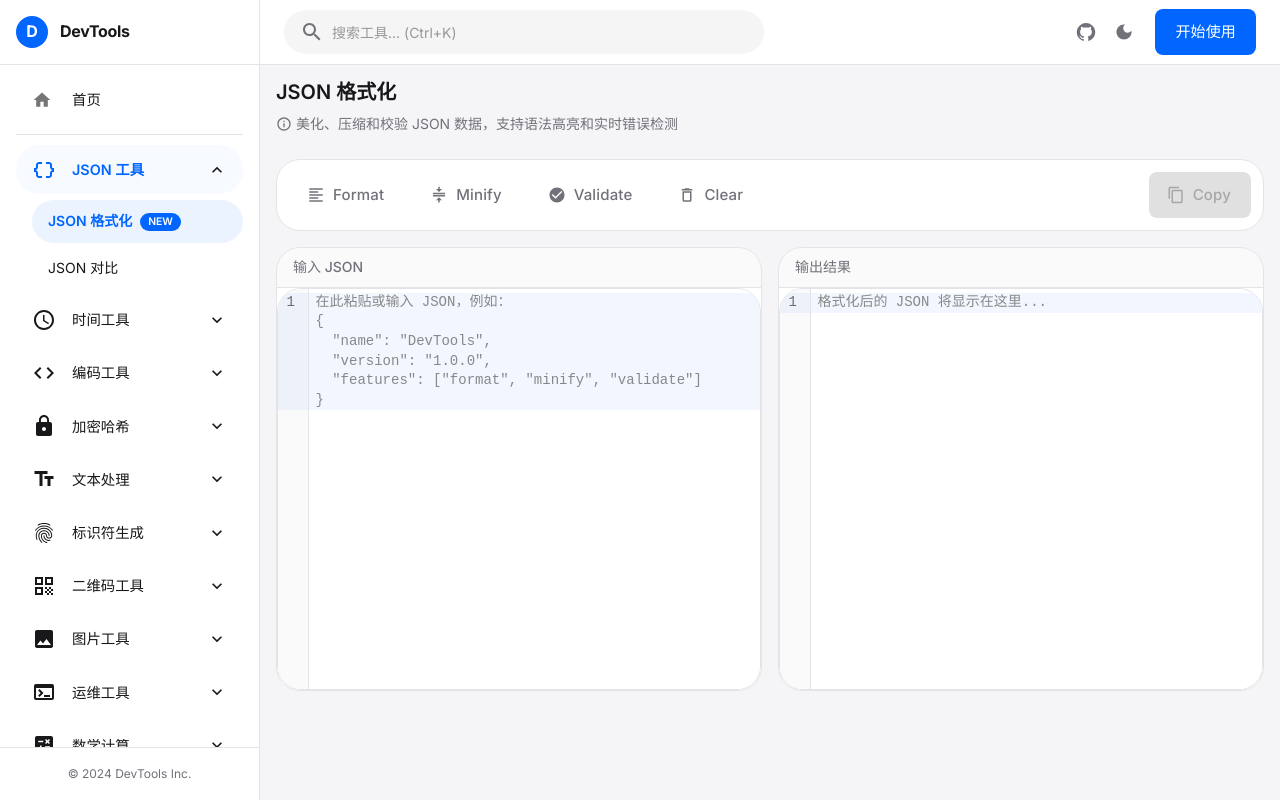
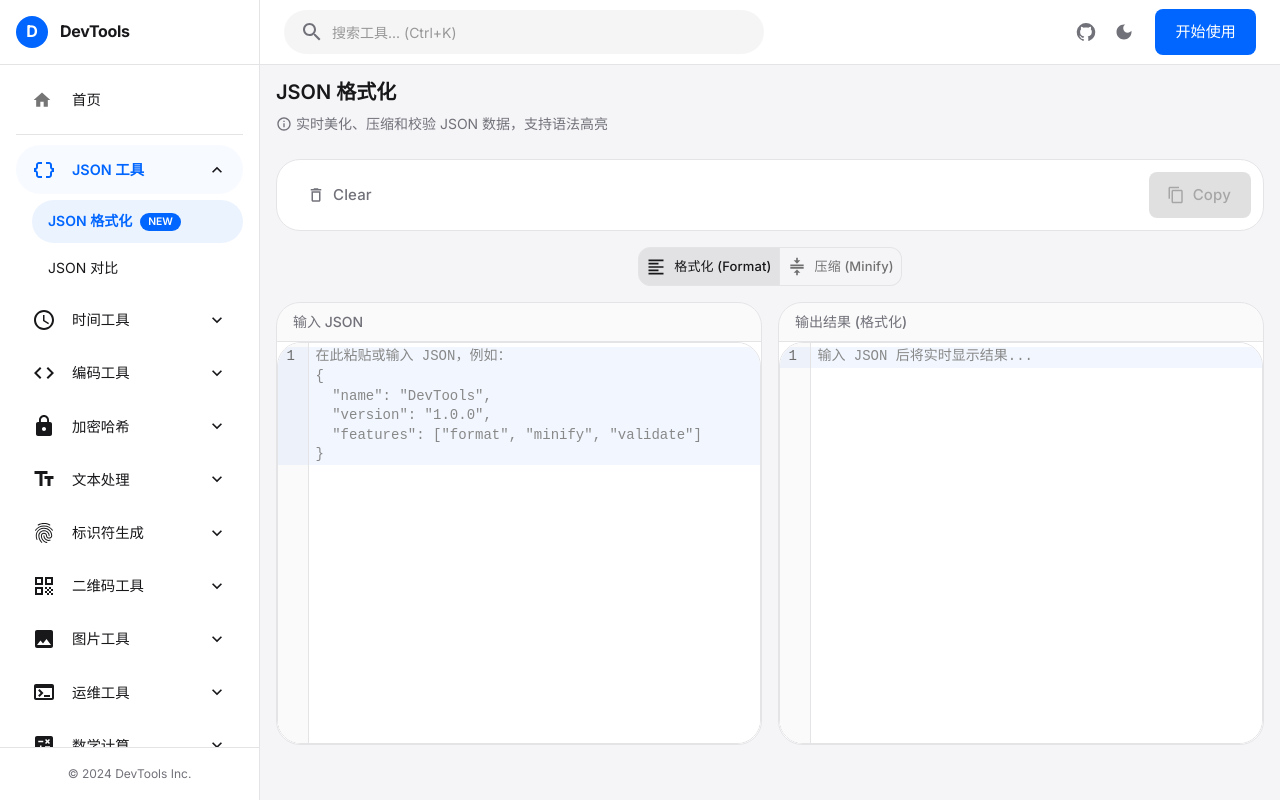
Before and after one commit to Code-suphub/tools_organization, a React (Vite) app: page /tools/json/format in a window 1280 px wide. Built offline with nearby package versions, Linux system fonts and the light colour scheme.

Commit message:
feat(tools): 将 JSON 和 SQL 格式化改为实时渲染模式

```diff
--- a/src/tools/json/JsonFormat.jsx
+++ b/src/tools/json/JsonFormat.jsx
@@ -1,8 +1,7 @@
-import React, { useState, useCallback } from 'react';
-import { Box, Grid, Paper, Typography, useTheme, Alert } from '@mui/material';
+import React, { useState, useEffect, useCallback } from 'react';
+import { Box, Grid, Paper, Typography, useTheme, Alert, ToggleButton, ToggleButtonGroup } from '@mui/material';
 import FormatAlignLeftIcon from '@mui/icons-material/FormatAlignLeft';
 import CompressIcon from '@mui/icons-material/Compress';
-import CheckCircleIcon from '@mui/icons-material/CheckCircle';
 import DeleteOutlineIcon from '@mui/icons-material/DeleteOutline';
 
 import ToolCard from '../../components/ToolCard';
@@ -12,10 +11,9 @@ import CodeEditor from '../../components/CodeEditor';
  * JSON 格式化工具
  *
  * 功能：
- * - JSON 美化（格式化）
- * - JSON 压缩（最小化）
- * - JSON 语法校验
- * - 实时错误提示
+ * - 实时 JSON 美化（格式化）
+ * - 实时 JSON 压缩（最小化）
+ * - 实时语法校验
  */
 function JsonFormat() {
     const theme = useTheme();
@@ -25,21 +23,25 @@ function JsonFormat() {
     const [output, setOutput] = useState('');
     const [error, setError] = useState(null);
     const [isValid, setIsValid] = useState(null);
+    const [mode, setMode] = useState('format'); // 'format' | 'minify'
 
     /**
-     * 格式化 JSON（美化）
+     * 实时处理 JSON
      */
-    const handleFormat = useCallback(() => {
+    useEffect(() => {
         if (!input.trim()) {
-            setError('请输入 JSON 内容');
-            setIsValid(false);
+            setOutput('');
+            setError(null);
+            setIsValid(null);
             return;
         }
 
         try {
             const parsed = JSON.parse(input);
-            const formatted = JSON.stringify(parsed, null, 2);
-            setOutput(formatted);
+            const result = mode === 'format'
+                ? JSON.stringify(parsed, null, 2)
+                : JSON.stringify(parsed);
+            setOutput(result);
             setError(null);
             setIsValid(true);
         } catch (err) {
@@ -47,50 +49,16 @@ function JsonFormat() {
             setIsValid(false);
             setOutput('');
         }
-    }, [input]);
+    }, [input, mode]);
 
     /**
-     * 压缩 JSON（最小化）
+     * 切换模式
      */
-    const handleMinify = useCallback(() => {
-        if (!input.trim()) {
-            setError('请输入 JSON 内容');
-            setIsValid(false);
-            return;
+    const handleModeChange = (_, newMode) => {
+        if (newMode !== null) {
+            setMode(newMode);
         }
-
-        try {
-            const parsed = JSON.parse(input);
-            const minified = JSON.stringify(parsed);
-            setOutput(minified);
-            setError(null);
-            setIsValid(true);
-        } catch (err) {
-            setError(`JSON 语法错误: ${err.message}`);
-            setIsValid(false);
-            setOutput('');
-        }
-    }, [input]);
-
-    /**
-     * 校验 JSON
-     */
-    const handleValidate = useCallback(() => {
-        if (!input.trim()) {
-            setError('请输入 JSON 内容');
-            setIsValid(false);
-            return;
-        }
-
-        try {
-            JSON.parse(input);
-            setError(null);
-            setIsValid(true);
-        } catch (err) {
-            setError(`JSON 语法错误: ${err.message}`);
-            setIsValid(false);
-        }
-    }, [input]);
+    };
 
     /**
      * 清空所有内容
@@ -105,21 +73,6 @@ function JsonFormat() {
     // 工具栏按钮配置
     const actions = [
         {
-            label: 'Format',
-            icon: <FormatAlignLeftIcon fontSize="small" />,
-            onClick: handleFormat,
-        },
-        {
-            label: 'Minify',
-            icon: <CompressIcon fontSize="small" />,
-            onClick: handleMinify,
-        },
-        {
-            label: 'Validate',
-            icon: <CheckCircleIcon fontSize="small" />,
-            onClick: handleValidate,
-        },
-        {
             label: 'Clear',
             icon: <DeleteOutlineIcon fontSize="small" />,
             onClick: handleClear,
@@ -129,10 +82,30 @@ function JsonFormat() {
     return (
         <ToolCard
             title="JSON 格式化"
-            description="美化、压缩和校验 JSON 数据，支持语法高亮和实时错误检测"
+            description="实时美化、压缩和校验 JSON 数据，支持语法高亮"
             actions={actions}
             copyContent={output}
         >
+            {/* 模式切换 */}
+            <Box sx={{ display: 'flex', justifyContent: 'center', mb: 2 }}>
+                <ToggleButtonGroup
+                    value={mode}
+                    exclusive
+                    onChange={handleModeChange}
+                    aria-label="输出模式"
+                    size="small"
+                >
+                    <ToggleButton value="format" aria-label="格式化">
+                        <FormatAlignLeftIcon sx={{ mr: 1 }} fontSize="small" />
+                        格式化 (Format)
+                    </ToggleButton>
+                    <ToggleButton value="minify" aria-label="压缩">
+                        <CompressIcon sx={{ mr: 1 }} fontSize="small" />
+                        压缩 (Minify)
+                    </ToggleButton>
+                </ToggleButtonGroup>
+            </Box>
+
             {/* 错误/成功提示 */}
             {error && (
                 <Alert severity="error" sx={{ mb: 2 }}>
@@ -209,13 +182,13 @@ function JsonFormat() {
                             }}
                         >
                             <Typography variant="body2" fontWeight={500} color="text.secondary">
-                                输出结果
+                                输出结果 ({mode === 'format' ? '格式化' : '压缩'})
                             </Typography>
                         </Box>
                         <CodeEditor
                             value={output}
                             language="json"
-                            placeholder="格式化后的 JSON 将显示在这里..."
+                            placeholder="输入 JSON 后将实时显示结果..."
                             height="400px"
                             readOnly
                         />
--- a/src/tools/sql/SqlFormat.jsx
+++ b/src/tools/sql/SqlFormat.jsx
@@ -1,5 +1,5 @@
-import React, { useState, useCallback } from 'react';
-import { Box, Grid, Paper, Typography, useTheme, Alert, Select, MenuItem, FormControl, InputLabel } from '@mui/material';
+import React, { useState, useEffect, useCallback } from 'react';
+import { Box, Grid, Paper, Typography, useTheme, Alert, ToggleButton, ToggleButtonGroup } from '@mui/material';
 import FormatAlignLeftIcon from '@mui/icons-material/FormatAlignLeft';
 import CompressIcon from '@mui/icons-material/Compress';
 import DeleteOutlineIcon from '@mui/icons-material/DeleteOutline';
@@ -8,36 +8,11 @@ import ToolCard from '../../components/ToolCard';
 import CodeEditor from '../../components/CodeEditor';
 
 /**
- * SQL 关键字列表（用于简单格式化）
- */
-const SQL_KEYWORDS = [
-    'SELECT', 'FROM', 'WHERE', 'AND', 'OR', 'NOT', 'IN', 'LIKE', 'BETWEEN',
-    'JOIN', 'LEFT', 'RIGHT', 'INNER', 'OUTER', 'FULL', 'CROSS', 'ON',
-    'GROUP', 'BY', 'HAVING', 'ORDER', 'ASC', 'DESC', 'LIMIT', 'OFFSET',
-    'INSERT', 'INTO', 'VALUES', 'UPDATE', 'SET', 'DELETE',
-    'CREATE', 'TABLE', 'ALTER', 'DROP', 'INDEX', 'VIEW', 'DATABASE',
-    'PRIMARY', 'KEY', 'FOREIGN', 'REFERENCES', 'CONSTRAINT', 'UNIQUE',
-    'NULL', 'DEFAULT', 'AUTO_INCREMENT', 'IF', 'EXISTS', 'CASE', 'WHEN', 'THEN', 'ELSE', 'END',
-    'AS', 'DISTINCT', 'ALL', 'UNION', 'INTERSECT', 'EXCEPT',
-];
-
-/**
- * SQL 方言列表
- */
-const SQL_DIALECTS = [
-    { value: 'standard', label: 'SQL Standard' },
-    { value: 'mysql', label: 'MySQL' },
-    { value: 'postgresql', label: 'PostgreSQL' },
-    { value: 'sqlite', label: 'SQLite' },
-];
-
-/**
  * SQL 格式化工具
  *
  * 功能：
- * - SQL 语句美化
- * - SQL 语句压缩
- * - 支持多种 SQL 方言
+ * - 实时 SQL 语句美化
+ * - 实时 SQL 语句压缩
  */
 function SqlFormat() {
     const theme = useTheme();
@@ -45,20 +20,13 @@ function SqlFormat() {
     // 状态管理
     const [input, setInput] = useState('');
     const [output, setOutput] = useState('');
-    const [dialect, setDialect] = useState('standard');
+    const [mode, setMode] = useState('format'); // 'format' | 'minify'
     const [error, setError] = useState(null);
 
     /**
      * 简单的 SQL 格式化实现
-     * 在主要关键字前添加换行
      */
-    const formatSql = useCallback((sql) => {
-        if (!sql.trim()) {
-            setError('请输入 SQL 语句');
-            return '';
-        }
-
-        try {
+    const formatSql = (sql) => {
         let formatted = sql.trim();
 
         // 标准化空白字符
@@ -87,64 +55,51 @@ function SqlFormat() {
             formatted = formatted.replace(selectMatch[1], '\n    ' + formattedSelect);
         }
 
-            // 处理括号
-            formatted = formatted.replace(/\(\s*/g, '(\n    ');
-            formatted = formatted.replace(/\s*\)/g, '\n)');
-
         // 清理多余空行
         formatted = formatted.replace(/\n\s*\n/g, '\n');
-            formatted = formatted.trim();
-
-            setError(null);
-            return formatted;
-        } catch (err) {
-            setError('格式化失败: ' + err.message);
-            return '';
-        }
-    }, []);
+        return formatted.trim();
+    };
 
     /**
-     * 压缩 SQL（移除多余空白）
+     * 压缩 SQL
      */
-    const minifySql = useCallback((sql) => {
-        if (!sql.trim()) {
-            setError('请输入 SQL 语句');
-            return '';
+    const minifySql = (sql) => {
+        let minified = sql.trim();
+        minified = minified.replace(/\s+/g, ' ');
+        minified = minified.replace(/\s*\(\s*/g, '(');
+        minified = minified.replace(/\s*\)\s*/g, ')');
+        minified = minified.replace(/\s*,\s*/g, ',');
+        return minified;
+    };
+
+    /**
+     * 实时处理 SQL
+     */
+    useEffect(() => {
+        if (!input.trim()) {
+            setOutput('');
+            setError(null);
+            return;
         }
 
         try {
-            let minified = sql.trim();
-            // 替换所有空白为单个空格
-            minified = minified.replace(/\s+/g, ' ');
-            // 移除括号周围的空格
-            minified = minified.replace(/\s*\(\s*/g, '(');
-            minified = minified.replace(/\s*\)\s*/g, ')');
-            // 移除逗号后的空格保留逗号前无空格
-            minified = minified.replace(/\s*,\s*/g, ',');
-
+            const result = mode === 'format' ? formatSql(input) : minifySql(input);
+            setOutput(result);
             setError(null);
-            return minified;
         } catch (err) {
-            setError('压缩失败: ' + err.message);
-            return '';
+            setError('处理失败: ' + err.message);
+            setOutput('');
         }
-    }, []);
+    }, [input, mode]);
 
     /**
-     * 格式化按钮处理
+     * 切换模式
      */
-    const handleFormat = useCallback(() => {
-        const result = formatSql(input);
-        setOutput(result);
-    }, [input, formatSql]);
-
-    /**
-     * 压缩按钮处理
-     */
-    const handleMinify = useCallback(() => {
-        const result = minifySql(input);
-        setOutput(result);
-    }, [input, minifySql]);
+    const handleModeChange = (_, newMode) => {
+        if (newMode !== null) {
+            setMode(newMode);
+        }
+    };
 
     /**
      * 清空
@@ -158,16 +113,6 @@ function SqlFormat() {
     // 工具栏按钮配置
     const actions = [
         {
-            label: 'Format',
-            icon: <FormatAlignLeftIcon fontSize="small" />,
-            onClick: handleFormat,
-        },
-        {
-            label: 'Minify',
-            icon: <CompressIcon fontSize="small" />,
-            onClick: handleMinify,
-        },
-        {
             label: 'Clear',
             icon: <DeleteOutlineIcon fontSize="small" />,
             onClick: handleClear,
@@ -177,26 +122,28 @@ function SqlFormat() {
     return (
         <ToolCard
             title="SQL 格式化"
-            description="美化和压缩 SQL 语句，提高代码可读性"
+            description="实时美化和压缩 SQL 语句，提高代码可读性"
             actions={actions}
             copyContent={output}
         >
-            {/* 方言选择 */}
-            <Box sx={{ mb: 2 }}>
-                <FormControl size="small" sx={{ minWidth: 200 }}>
-                    <InputLabel>SQL 方言</InputLabel>
-                    <Select
-                        value={dialect}
-                        label="SQL 方言"
-                        onChange={(e) => setDialect(e.target.value)}
+            {/* 模式切换 */}
+            <Box sx={{ display: 'flex', justifyContent: 'center', mb: 2 }}>
+                <ToggleButtonGroup
+                    value={mode}
+                    exclusive
+                    onChange={handleModeChange}
+                    aria-label="输出模式"
+                    size="small"
                 >
-                        {SQL_DIALECTS.map((d) => (
-                            <MenuItem key={d.value} value={d.value}>
-                                {d.label}
-                            </MenuItem>
-                        ))}
-                    </Select>
-                </FormControl>
+                    <ToggleButton value="format" aria-label="格式化">
+                        <FormatAlignLeftIcon sx={{ mr: 1 }} fontSize="small" />
+                        格式化 (Format)
+                    </ToggleButton>
+                    <ToggleButton value="minify" aria-label="压缩">
+                        <CompressIcon sx={{ mr: 1 }} fontSize="small" />
+                        压缩 (Minify)
+                    </ToggleButton>
+                </ToggleButtonGroup>
             </Box>
 
             {/* 错误提示 */}
@@ -266,13 +213,13 @@ SELECT id, name, email FROM users WHERE status = 1 AND created_at > "2024-01-01"
                             }}
                         >
                             <Typography variant="body2" fontWeight={500} color="text.secondary">
-                                输出结果
+                                输出结果 ({mode === 'format' ? '格式化' : '压缩'})
                             </Typography>
                         </Box>
                         <CodeEditor
                             value={output}
                             language="sql"
-                            placeholder="格式化后的 SQL 将显示在这里..."
+                            placeholder="输入 SQL 后将实时显示结果..."
                             height="400px"
                             readOnly
                         />
```
Lines whose indentation alone changed are shown as unchanged.
